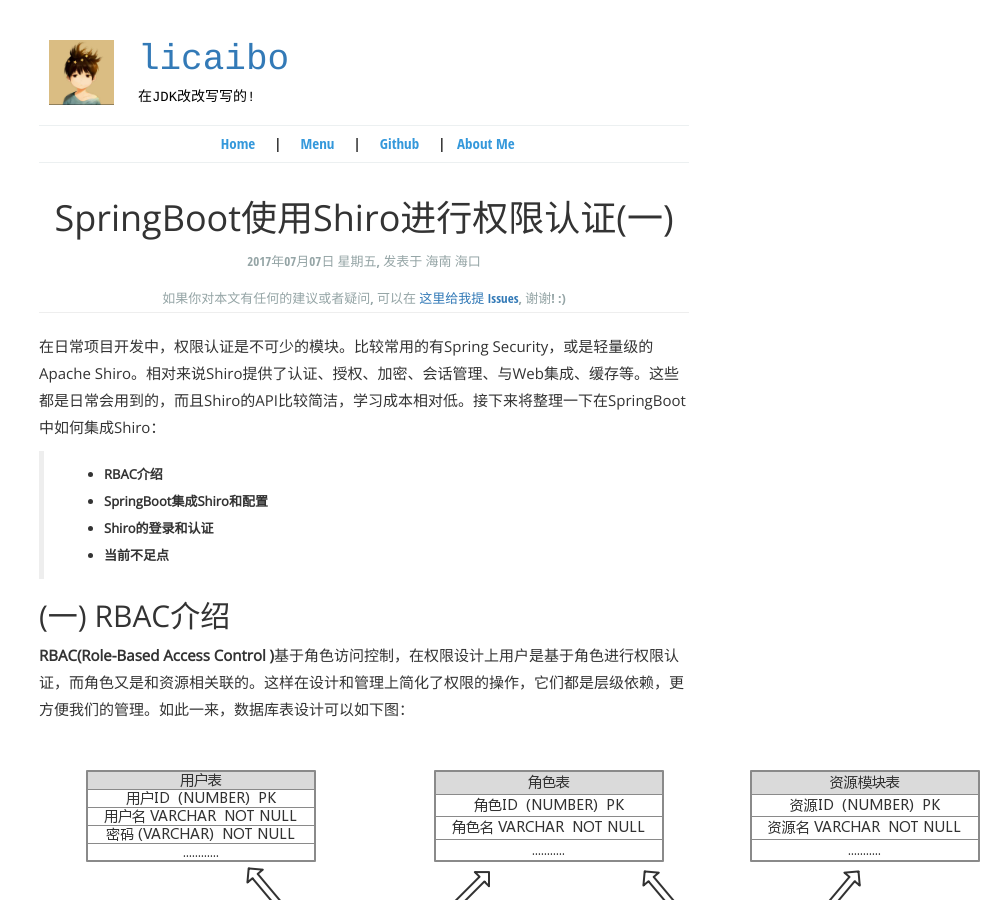
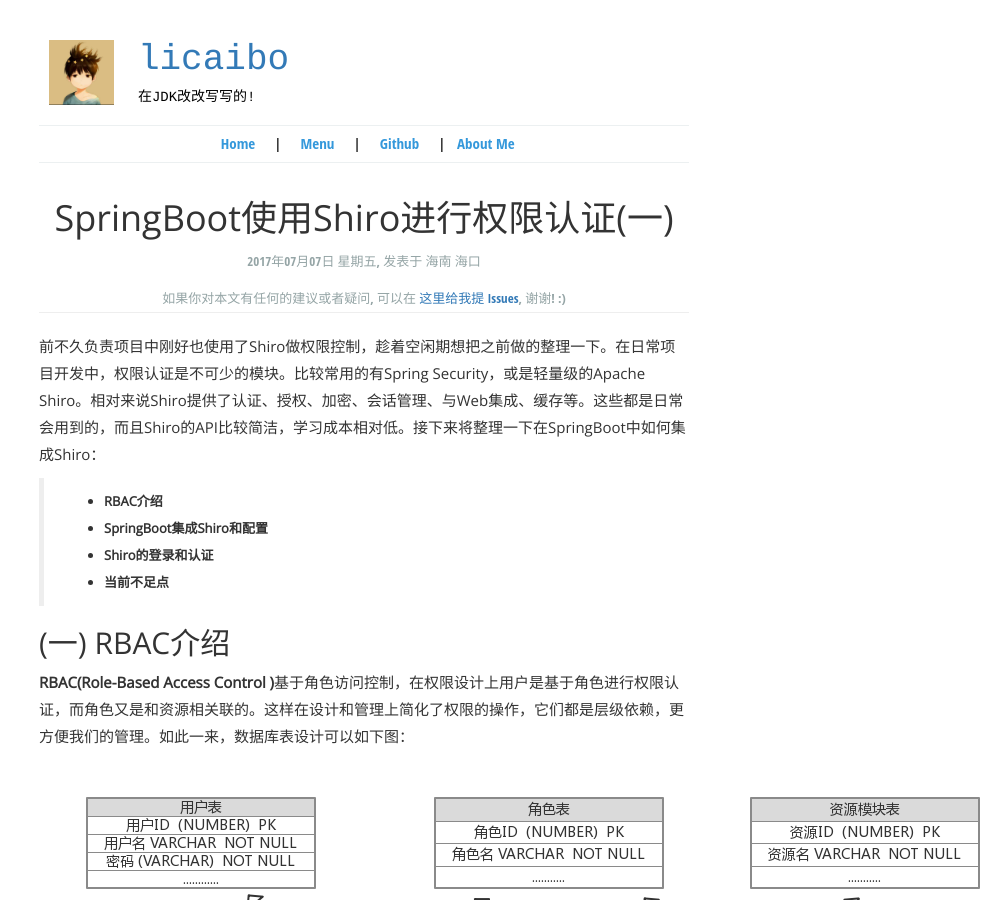
Before and after one commit to lcbbcl/licaibo.github.io, a Jekyll site: the page built from _posts/2017-07-07-Shiro-SpringBoot.md, in a window 1280 px wide and 900 px high. Shown: the whole window, without its empty margins (276-1280 px from the left). Built offline with Jekyll 4.4.1, drawn with Linux system fonts in a browser that asks for light colours.

```diff
--- a/_posts/2017-07-07-Shiro-SpringBoot.md
+++ b/_posts/2017-07-07-Shiro-SpringBoot.md
@@ -6,7 +6,7 @@
 pulished: true
 ---
 
-在日常项目开发中，权限认证是不可少的模块。比较常用的有Spring Security，或是轻量级的Apache Shiro。相对来说Shiro提供了认证、授权、加密、会话管理、与Web集成、缓存等。这些都是日常会用到的，而且Shiro的API比较简洁，学习成本相对低。接下来将整理一下在SpringBoot中如何集成Shiro：
+前不久负责项目中刚好也使用了Shiro做权限控制，趁着空闲期想把之前做的整理一下。在日常项目开发中，权限认证是不可少的模块。比较常用的有Spring Security，或是轻量级的Apache Shiro。相对来说Shiro提供了认证、授权、加密、会话管理、与Web集成、缓存等。这些都是日常会用到的，而且Shiro的API比较简洁，学习成本相对低。接下来将整理一下在SpringBoot中如何集成Shiro：
 
 > * **RBAC介绍**
 > * **SpringBoot集成Shiro和配置**
```
